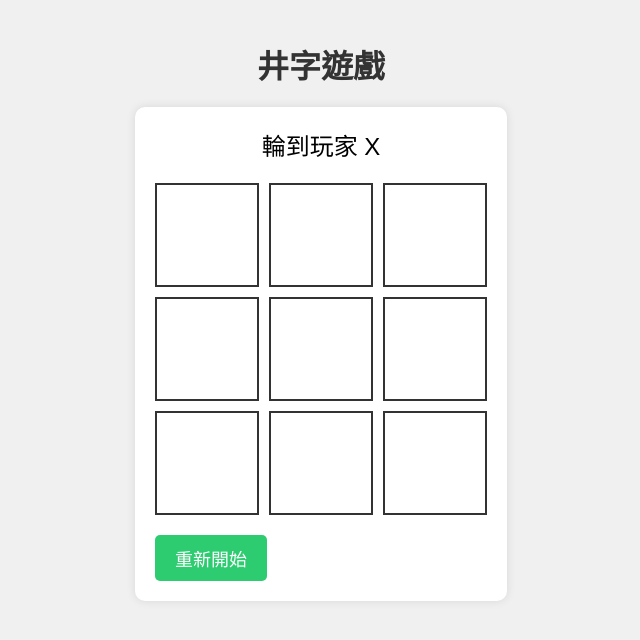
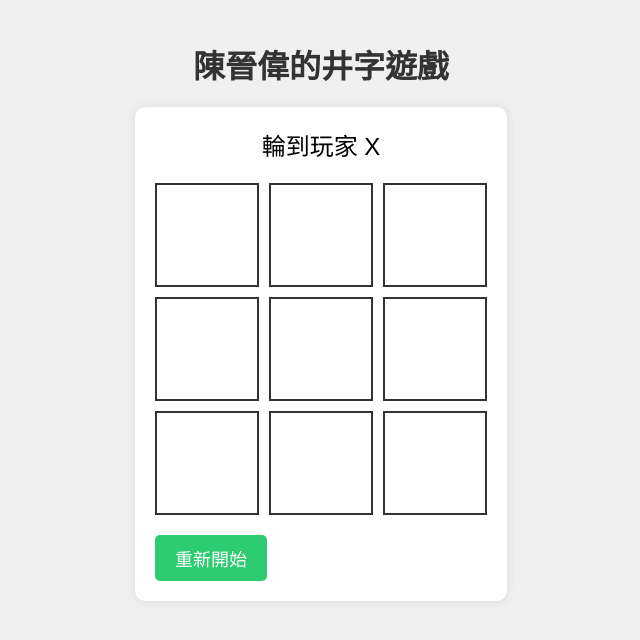
Before and after one commit to Brian123456789B/Brian, a plain HTML site: page index.html in a window 1280 px wide. Shown: the whole page, without its empty margins (319-959 px from the left). Drawn offline with Linux system fonts and the light colour scheme.

Commit message:
更新標題

```diff
--- a/index.html
+++ b/index.html
@@ -7,7 +7,7 @@
     <link rel="stylesheet" href="style.css">
 </head>
 <body>
-    <h1>井字遊戲</h1>
+    <h1>陳晉偉的井字遊戲</h1>
     <div id="game-container">
         <div id="status"></div>
 
```
